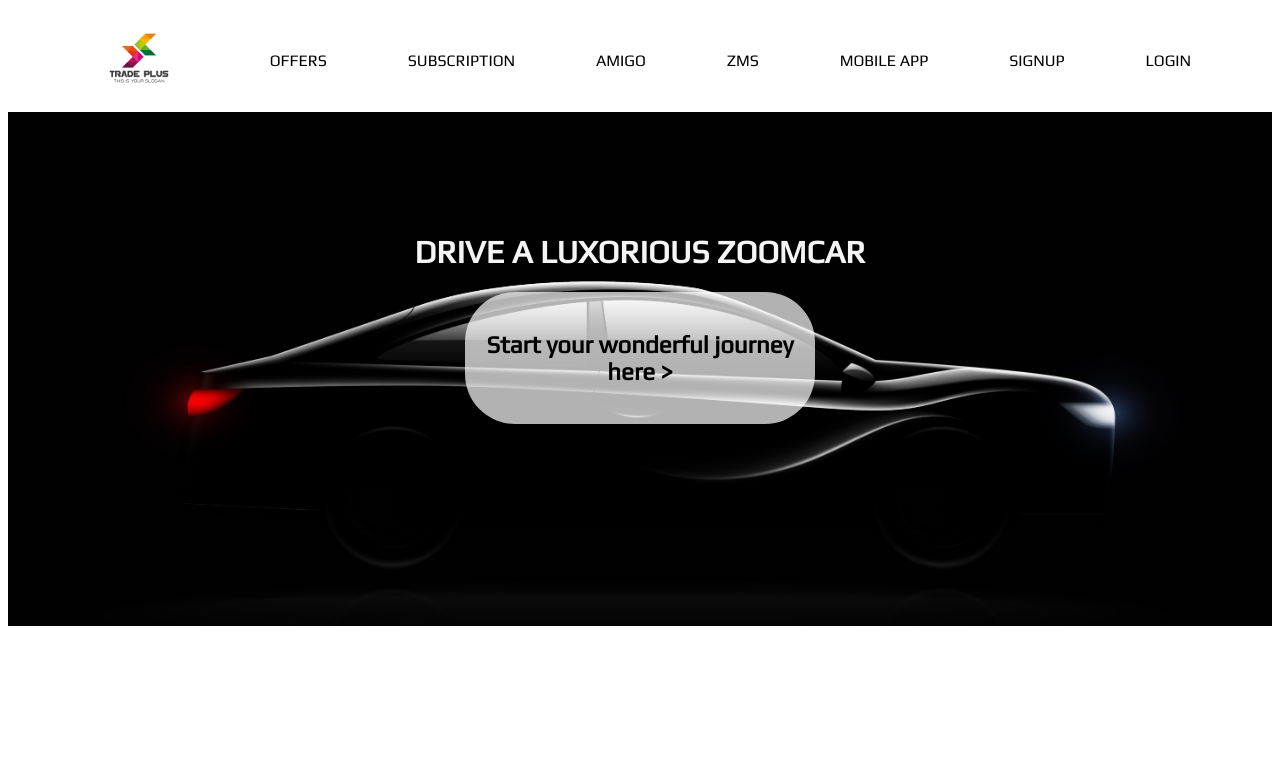
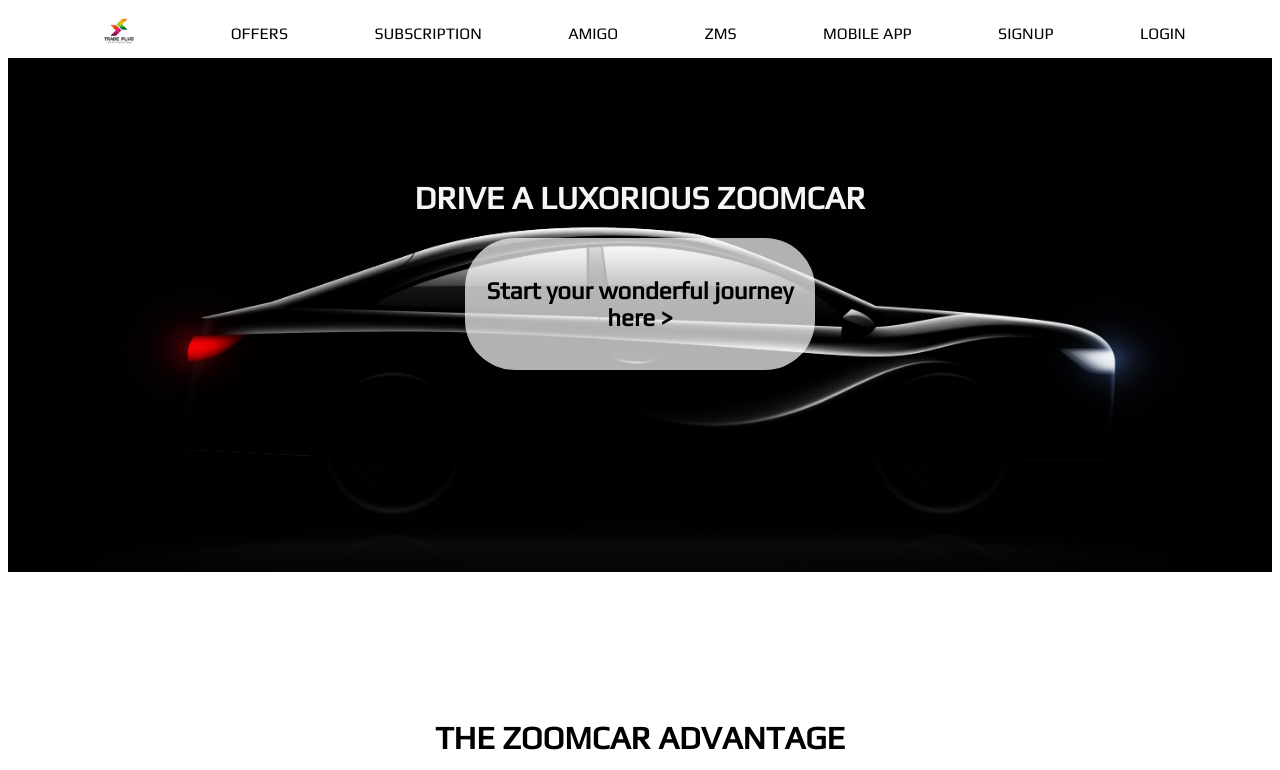
Before and after one commit to kotesh-arya/car-rental-clone-website-task, a plain HTML site: page index.html in a window 1280 px wide. Shown: the top 770 px of the page. Drawn offline with Linux system fonts and the light colour scheme.

Commit message:
adjusted header height

```diff
--- a/index.html
+++ b/index.html
@@ -10,7 +10,7 @@
 <body>
     <header class="main-header">
         <div>
-            <img src="images/abstract-polygonal-logo/149.jpg" alt="" height="100px">
+            <img src="images/abstract-polygonal-logo/149.jpg" alt="" height="50px">
         </div>
         <a href="">OFFERS</a>
         <a href="">SUBSCRIPTION</a>
--- a/styles.css
+++ b/styles.css
@@ -5,6 +5,7 @@
     font-family: 'Play', sans-serif;
 }
 .main-header{
+    height: 50px;
     display: flex;
     flex-direction: row;
     justify-content: space-evenly;
@@ -14,6 +15,7 @@
 a{
     text-decoration: none;
     color: black;
+
 }
 .image-content-div{
     height: 80vh;
```
